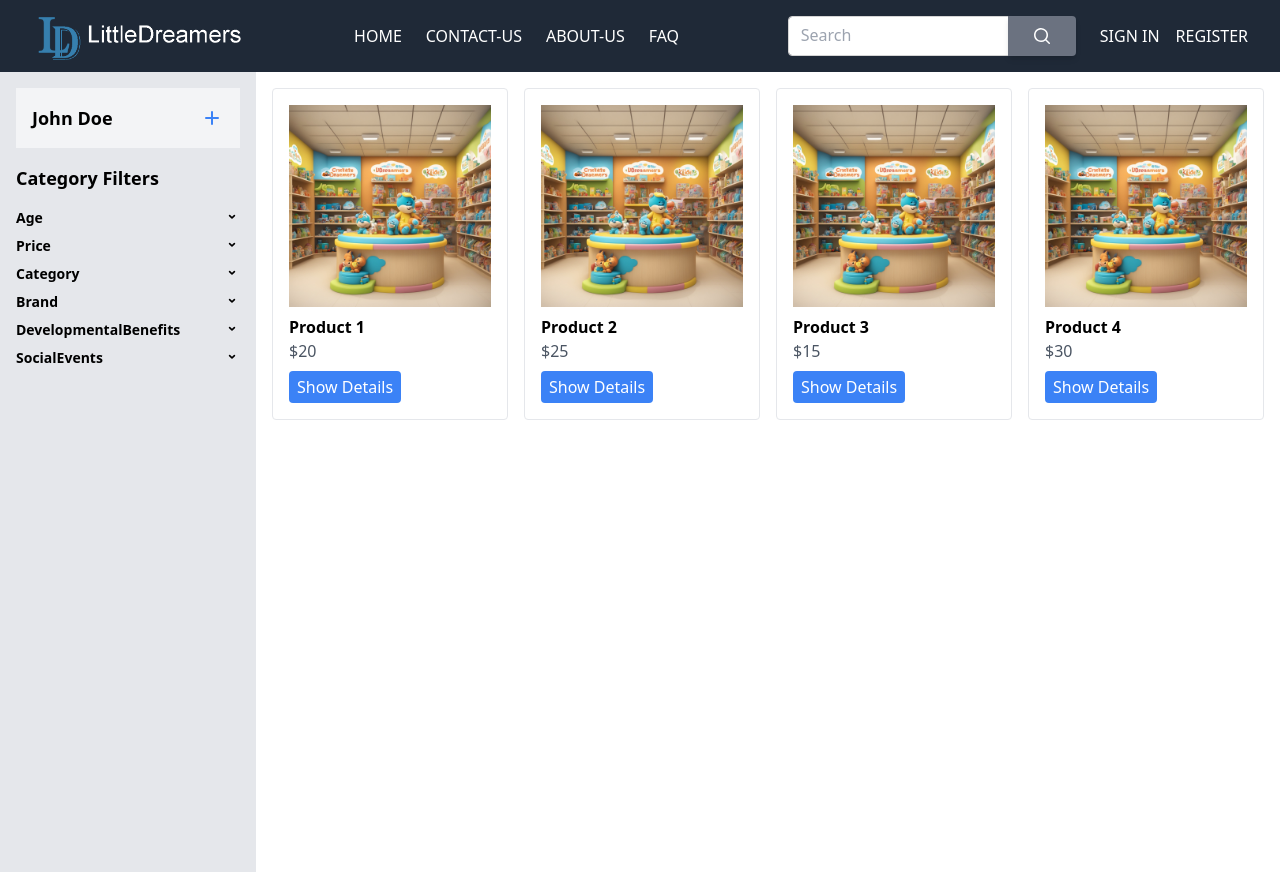
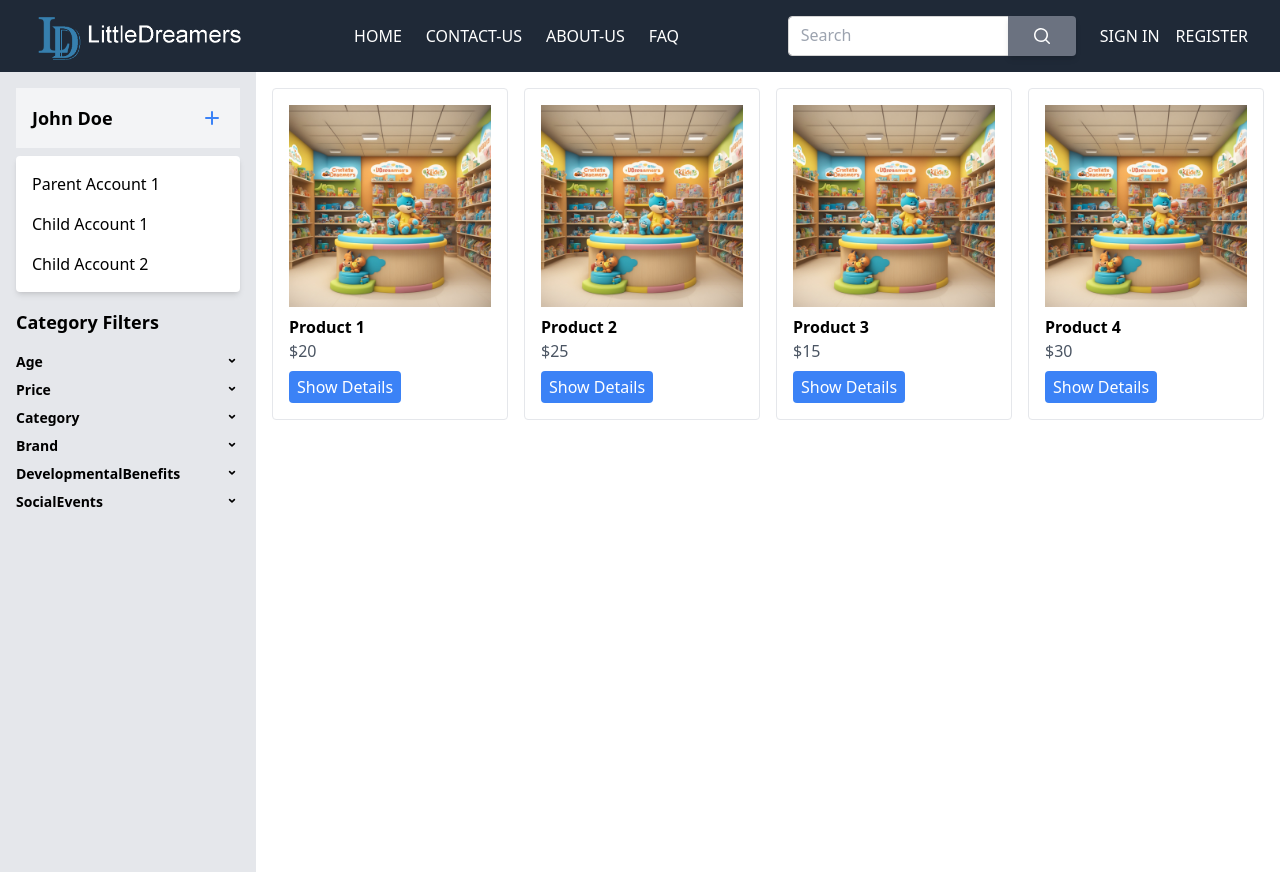
Before and after one commit to WalidBabi/LittleDreamersFrontEnd, a React (Create React App) app: page / in a window 1280 px wide. Built offline with nearby package versions, Linux system fonts and the light colour scheme.

Commit message:
add child section

```diff
--- a/src/Home/HomePage.jsx
+++ b/src/Home/HomePage.jsx
@@ -1,8 +1,10 @@
 import React, { useState } from "react";
 import aboutUss from "../images/aboutUss.jpg";
 import { Link } from "react-router-dom";
+import { useCart } from "../Components/CartContext";
 
 const HomePage = () => {
+  const { cartItems } = useCart();
   const [filters, setFilters] = useState({
     Age: false,
     Price: false,
@@ -11,6 +13,8 @@ const HomePage = () => {
     DevelopmentalBenefits: false,
     SocialEvents: false,
   });
+
+  const [selectedAccount, setSelectedAccount] = useState(null);
 
   const toggleFilter = (filter) => {
     setFilters({ ...filters, [filter]: !filters[filter] });
@@ -60,29 +64,52 @@ const HomePage = () => {
   const userAccounts = [
     {
       id: 1,
-      name: "Account 1",
+      name: "Parent Account 1",
       isParentAccount: true, // Mock flag for the parent account
     },
     {
       id: 2,
-      name: "Account 2",
+      name: "Child Account 1",
       isParentAccount: false,
+      parentId: 1, // Linking child to parent using parentId
     },
     {
       id: 3,
-      name: "Account 3",
+      name: "Child Account 2",
       isParentAccount: false,
+      parentId: 1,
     },
   ];
+
+  const sendApiRequest = (id, parentUserName, childUserName) => {
+    // Simulating Axios API request
+    console.log("Sending API request with data:", {
+      id,
+      parentUserName,
+      childUserName,
+    });
+    // You can replace this with your actual API call
+  };
+
+  const handleAccountSelect = (account) => {
+    setSelectedAccount(account);
+  };
 
   return (
     <div className="flex">
       {/* Sidebar with selected menu */}
-      <div className="w-1/5 bg-gray-200 p-4 h-screen">
-        {/* Selected Menu */}
-        <div className="bg-gray-100 p-4 mb-4 flex items-center justify-between">
+      <div className="w-1/5 bg-gray-200 p-4 h-screen overflow-y-auto">
+        {/* Account Dropdown with scrolling */}
+        <div className="mb-4">
+          <div
+            className={`bg-gray-100 p-4 flex items-center justify-between cursor-pointer transition duration-300 ${
+              selectedAccount ? "hover:bg-gray-200" : ""
+            }`}
+          >
             <div>
-            <h2 className="text-lg font-semibold">{currentUser.name}</h2>
+              <h2 className="text-lg font-semibold">
+                {selectedAccount ? selectedAccount.name : currentUser.name}
+              </h2>
             </div>
             {currentUser.isParentUser && (
               <Link to="/register">
@@ -103,7 +130,25 @@ const HomePage = () => {
               </Link>
             )}
           </div>
+          <div className="bg-white p-2 mt-2 rounded shadow-md">
+            {userAccounts.map((account) => (
+              <div
+                key={account.id}
+                onClick={() => handleAccountSelect(account)}
+                className={`p-2 cursor-pointer hover:bg-gray-100 transition duration-300 ${
+                  selectedAccount && selectedAccount.id === account.id
+                    ? "bg-gray-200"
+                    : ""
+                }`}
+              >
+                {account.name}
+              </div>
+            ))}
+          </div>
+        </div>
 
+        {/* Combined Category Filters and Dropdown */}
+        <div className="mb-4">
           {/* Category Filters */}
           <div>
             <h2 className="text-lg font-semibold mb-4">Category Filters</h2>
@@ -132,8 +177,14 @@ const HomePage = () => {
                   {filters[filterKey] && (
                     <div className="ml-4">
                       {filterOptions[filterKey].map((option) => (
-                      <label key={option} className="flex items-center mb-1">
-                        <input type="checkbox" className="mr-2" />
+                        <label
+                          key={option}
+                          className="flex items-center mb-1 cursor-pointer"
+                        >
+                          <input
+                            type="checkbox"
+                            className="mr-2 cursor-pointer"
+                          />
                           {option}
                         </label>
                       ))}
@@ -142,6 +193,9 @@ const HomePage = () => {
                 </div>
               ))}
             </div>
+          </div>
+
+          {/* Additional Dropdown or Other Elements Can Be Added Here */}
         </div>
       </div>
 
```
Lines whose indentation alone changed are shown as unchanged.
